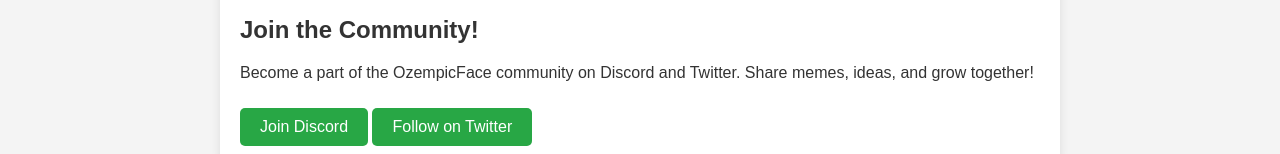
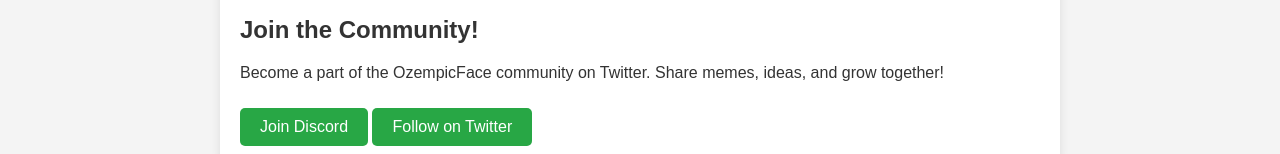
Before and after one commit to moonbag67/ozempicface, a plain HTML site: page index.html in a window 1280 px wide. Shown: the part 425-579 px from the top of the page. Drawn offline with Linux system fonts and the light colour scheme.

Commit message:
Update index.html
Linked styles.css to index.html.

```diff
--- a/index.html
+++ b/index.html
@@ -66,7 +66,7 @@
     </ul>
 
     <h2>Join the Community!</h2>
-    <p>Become a part of the OzempicFace community on Discord and Twitter. Share memes, ideas, and grow together!</p>
+    <p>Become a part of the OzempicFace community on Twitter. Share memes, ideas, and grow together!</p>
     <a href="https://discord.gg/yourdiscordlink" class="button">Join Discord</a>
     <a href="https://twitter.com/yourtwitterhandle" class="button">Follow on Twitter</a>
 </div>
```
